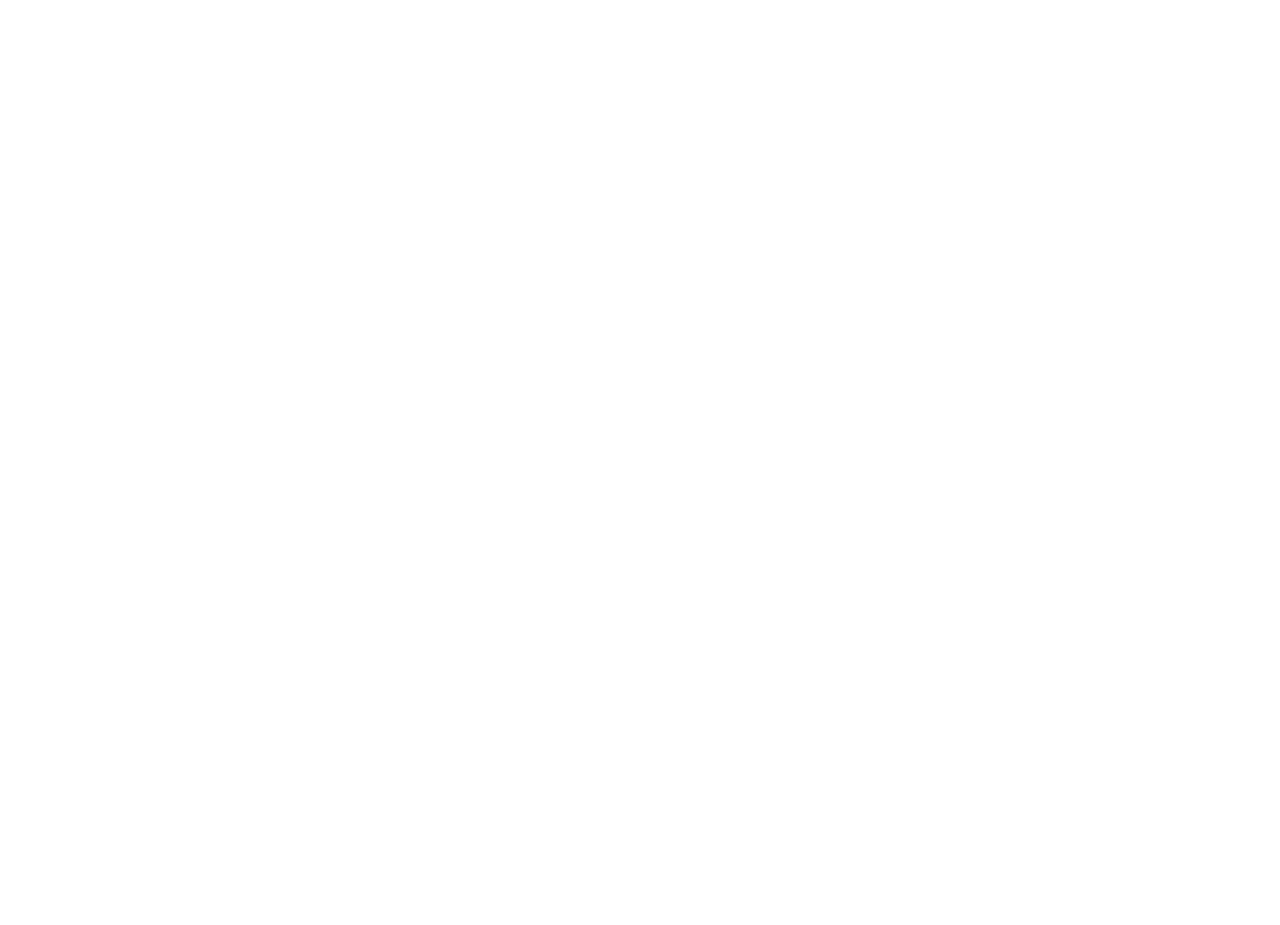
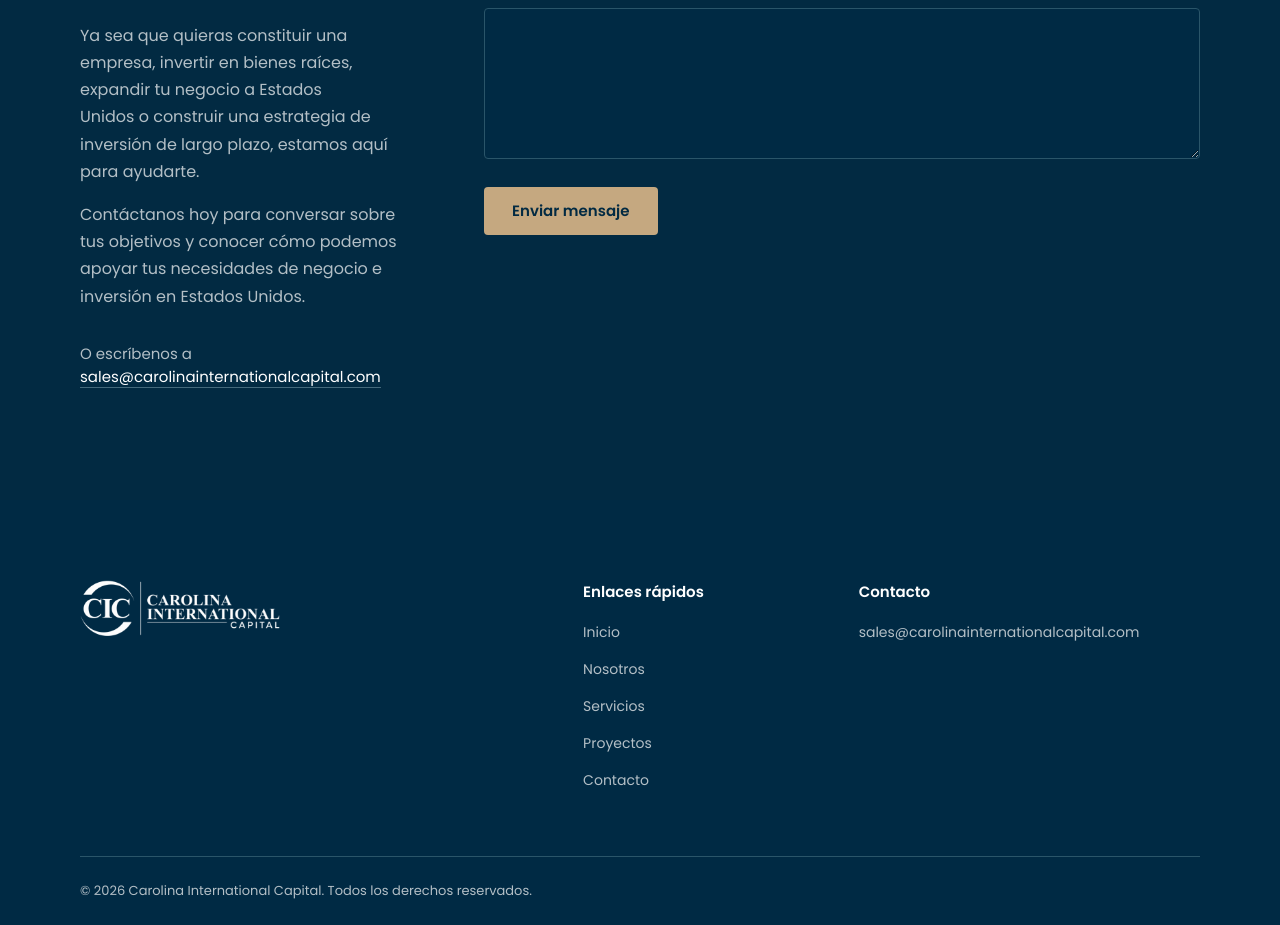
Before and after one commit to palenadevs/cic-landing, a React (Vite) app: page / in a window 1280 px wide. Shown: the part 3607-4532 px from the top of the page. Before the commit the page ends 3274 px from the top, so only its background shows below. Built offline with nearby package versions, Linux system fonts and the light colour scheme.

Commit message:
contacto y footer

```diff
--- a/src/App.jsx
+++ b/src/App.jsx
@@ -3,6 +3,8 @@ import Portada from './components/Portada.jsx'
 import Nosotros from './components/Nosotros.jsx'
 import Servicios from './components/Servicios.jsx'
 import Proyectos from './components/Proyectos.jsx'
+import Contacto from './components/Contacto.jsx'
+import Pie from './components/Pie.jsx'
 
 export default function App() {
   return (
@@ -12,6 +14,8 @@ export default function App() {
       <Nosotros />
       <Servicios />
       <Proyectos />
+      <Contacto />
+      <Pie />
     </>
   )
 }
--- /dev/null
+++ b/src/components/Contacto.css
@@ -0,0 +1,111 @@
+.contacto {
+  color: #fff;
+  background: var(--cic-navy);
+}
+
+.contacto__foto {
+  height: 360px;
+}
+
+.contacto__foto img {
+  width: 100%;
+  height: 100%;
+  object-fit: cover;
+}
+
+.contacto__grid {
+  display: grid;
+  grid-template-columns: 1fr 1fr;
+  gap: 80px;
+  padding-top: 112px;
+  padding-bottom: 112px;
+}
+
+.contacto__correo {
+  margin-top: 32px;
+  font-size: 15px;
+  color: var(--cic-mist);
+}
+
+.contacto__correo a {
+  color: #fff;
+  border-bottom: 1px solid var(--navy-400);
+  overflow-wrap: anywhere;
+}
+
+.contacto__correo a:hover {
+  color: #fff;
+  border-color: var(--cic-gold);
+}
+
+.formulario {
+  display: grid;
+  grid-template-columns: 1fr 1fr;
+  gap: 20px 16px;
+  align-content: start;
+}
+
+.formulario__acciones {
+  display: flex;
+  flex-wrap: wrap;
+  align-items: center;
+  gap: 16px;
+  grid-column: 1 / -1;
+  margin-top: 8px;
+}
+
+.formulario__estado {
+  font-size: 14px;
+  color: var(--cic-mist);
+}
+
+.campo {
+  display: flex;
+  flex-direction: column;
+  gap: 8px;
+  font-size: 14px;
+  color: var(--cic-mist);
+}
+
+.campo--ancho {
+  grid-column: 1 / -1;
+}
+
+.campo input,
+.campo textarea {
+  padding: 12px 16px;
+  font: 400 16px var(--font-brand);
+  color: #fff;
+  background: var(--navy-100);
+  border: 1px solid var(--navy-300);
+  border-radius: var(--radio);
+  transition: border-color var(--rapido) var(--curva);
+}
+
+.campo textarea {
+  resize: vertical;
+}
+
+.campo input:hover,
+.campo textarea:hover {
+  border-color: var(--navy-400);
+}
+
+.campo input:focus,
+.campo textarea:focus {
+  outline: none;
+  border-color: var(--cic-gold);
+}
+
+@media (max-width: 860px) {
+  .contacto__grid {
+    grid-template-columns: 1fr;
+    gap: 48px;
+    padding-top: 80px;
+    padding-bottom: 80px;
+  }
+
+  .formulario {
+    grid-template-columns: 1fr;
+  }
+}
--- /dev/null
+++ b/src/components/Contacto.jsx
@@ -0,0 +1,67 @@
+import { useState } from 'react'
+import { CORREO, IMAGENES } from '../data.js'
+import Foto from './Foto.jsx'
+import TituloSeccion from './TituloSeccion.jsx'
+import './Contacto.css'
+
+export default function Contacto() {
+  const [enviado, setEnviado] = useState(false)
+
+  // TODO: el formulario todavía no envía a ningún lado, falta definir el destino
+  const enviar = (e) => {
+    e.preventDefault()
+    setEnviado(true)
+  }
+
+  return (
+    <section id="contacto" className="contacto">
+      {IMAGENES.contacto && <Foto src={IMAGENES.contacto} className="contacto__foto" />}
+
+      <div className="wrap contacto__grid">
+        <div>
+          <TituloSeccion claro titulo="Comienza tu camino empresarial en EE. UU.">
+            <p>
+              Ya sea que quieras constituir una empresa, invertir en bienes raíces, expandir tu
+              negocio a Estados Unidos o construir una estrategia de inversión de largo plazo,
+              estamos aquí para ayudarte.
+            </p>
+            <p>
+              Contáctanos hoy para conversar sobre tus objetivos y conocer cómo podemos apoyar tus
+              necesidades de negocio e inversión en Estados Unidos.
+            </p>
+          </TituloSeccion>
+          <p className="contacto__correo">
+            O escríbenos a <a href={`mailto:${CORREO}`}>{CORREO}</a>
+          </p>
+        </div>
+
+        <form className="formulario" onSubmit={enviar}>
+          <label className="campo">
+            Nombre
+            <input name="nombre" autoComplete="name" required />
+          </label>
+          <label className="campo">
+            Email
+            <input type="email" name="email" autoComplete="email" spellCheck={false} required />
+          </label>
+          <label className="campo campo--ancho">
+            Teléfono
+            <input type="tel" name="telefono" autoComplete="tel" />
+          </label>
+          <label className="campo campo--ancho">
+            Mensaje
+            <textarea name="mensaje" rows={5} />
+          </label>
+          <div className="formulario__acciones">
+            <button className="btn btn-gold" type="submit" disabled={enviado}>
+              {enviado ? 'Mensaje enviado' : 'Enviar mensaje'}
+            </button>
+            <p className="formulario__estado" aria-live="polite">
+              {enviado && 'Te responderemos a la brevedad'}
+            </p>
+          </div>
+        </form>
+      </div>
+    </section>
+  )
+}
--- /dev/null
+++ b/src/components/Pie.css
@@ -0,0 +1,66 @@
+.pie {
+  padding-top: 80px;
+  color: var(--cic-mist);
+  background: var(--navy-100);
+}
+
+.pie__grid {
+  display: grid;
+  grid-template-columns: 2fr 1fr 1.5fr;
+  gap: 48px;
+}
+
+.pie__logo {
+  align-self: start;
+}
+
+.pie h2 {
+  margin-bottom: 16px;
+  font-size: 15px;
+  font-weight: 600;
+  color: #fff;
+}
+
+.pie ul {
+  display: flex;
+  flex-direction: column;
+  gap: 12px;
+  padding: 0;
+  list-style: none;
+}
+
+.pie a {
+  font-size: 14px;
+  color: var(--cic-mist);
+}
+
+.pie a:hover {
+  color: #fff;
+}
+
+.pie__correo {
+  overflow-wrap: anywhere;
+}
+
+.pie__base {
+  margin-top: 64px;
+  padding: 24px 0;
+  font-size: 13px;
+  border-top: 1px solid var(--navy-300);
+}
+
+@media (max-width: 860px) {
+  .pie__grid {
+    grid-template-columns: 1fr 1fr;
+  }
+
+  .pie__logo {
+    grid-column: 1 / -1;
+  }
+}
+
+@media (max-width: 560px) {
+  .pie__grid {
+    grid-template-columns: 1fr;
+  }
+}
--- /dev/null
+++ b/src/components/Pie.jsx
@@ -0,0 +1,35 @@
+import logoBlanco from '../assets/logo-blanco.png'
+import { CORREO, NAV } from '../data.js'
+import './Pie.css'
+
+export default function Pie() {
+  return (
+    <footer className="pie">
+      <div className="wrap pie__grid">
+        <a href="#inicio" className="pie__logo">
+          <img className="logo" src={logoBlanco} alt="Carolina International Capital" width="200" height="56" />
+        </a>
+
+        <div>
+          <h2>Enlaces rápidos</h2>
+          <ul>
+            {NAV.map(({ etiqueta, href }) => (
+              <li key={href}><a href={href}>{etiqueta}</a></li>
+            ))}
+          </ul>
+        </div>
+
+        <div>
+          <h2>Contacto</h2>
+          <ul>
+            <li className="pie__correo"><a href={`mailto:${CORREO}`}>{CORREO}</a></li>
+          </ul>
+        </div>
+      </div>
+
+      <div className="wrap">
+        <p className="pie__base">© 2026 Carolina International Capital. Todos los derechos reservados.</p>
+      </div>
+    </footer>
+  )
+}
```
